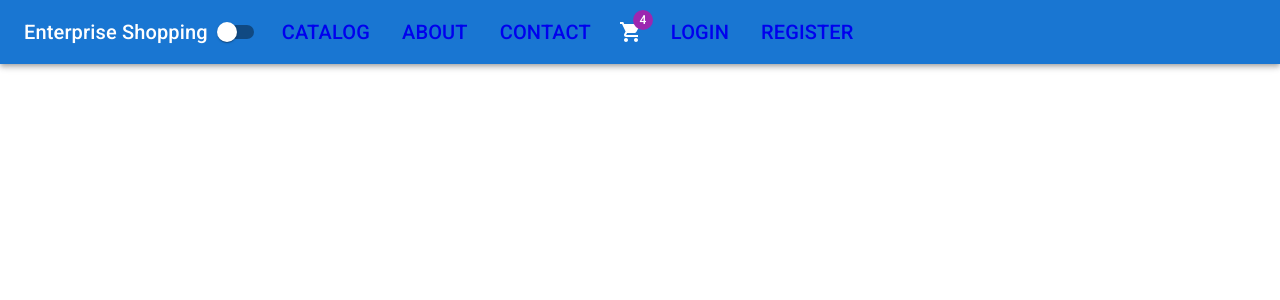
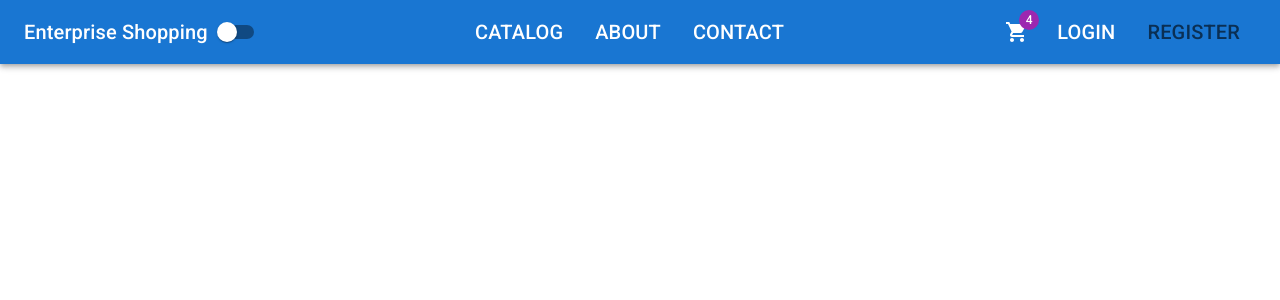
Before and after one commit to LourenceQ/E-Commerce_React_.Net_Redux, a React (Create React App) app in the folder client/: page /register in a window 1280 px wide. Shown: the top 300 px of the page. Built offline with nearby package versions, Linux system fonts and the light colour scheme.

Commit message:
implementando links de estilização em header

```diff
--- a/client/src/features/catalog/Header.tsx
+++ b/client/src/features/catalog/Header.tsx
@@ -2,6 +2,7 @@
 import {
   AppBar,
   Badge,
+  Box,
   IconButton,
   List,
   ListItem,
@@ -27,36 +28,40 @@
   { title: "register", path: "/register" },
 ];
 
+const navStyles = {
+  color: "inherit",
+  typography: "h6",
+  textDecoration: "none ",
+  "&:hover": { color: "grey.500" },
+  "&.active": { color: "text.secondary" },
+};
+
 export default function Header({ darkMode, handleThemeChange }: Props) {
   return (
     <AppBar position="static" sx={{ mb: 4 }}>
-      <Toolbar>
-        <Typography
-          variant="h6"
-          component={NavLink}
-          to="/"
-          sx={{ color: "inherit", textDecoration: "none" }}
+      <Toolbar
+        sx={{
+          display: "flex",
+          justifyContent: "space-between",
+          alingment: "center ",
+        }}
       >
+        <Box display="flex" alignItems="center">
+          <Typography variant="h6" component={NavLink} to="/" sx={navStyles}>
             Enterprise Shopping
           </Typography>
           <Switch checked={darkMode} onChange={handleThemeChange} />
+        </Box>
+
         <List sx={{ display: "flex" }}>
           {midLinks.map(({ title, path }) => (
-            <ListItem
-              component={NavLink}
-              to={path}
-              key={path}
-              sx={{
-                color: "inbherit",
-                typography: "h6",
-                "&:hover": { color: "secondary.main" },
-                "&.active": { color: "text.secondary" },
-              }}
-            >
+            <ListItem component={NavLink} to={path} key={path} sx={navStyles}>
               {title.toUpperCase()}
             </ListItem>
           ))}
         </List>
+
+        <Box display="flex" alignItems="center">
           <IconButton size="large" sx={{ color: "inherit" }}>
             <Badge badgeContent={4} color="secondary">
               <ShoppingCart />
@@ -64,16 +69,12 @@
           </IconButton>
           <List sx={{ display: "flex" }}>
             {rightLinks.map(({ title, path }) => (
-            <ListItem
-              component={NavLink}
-              to={path}
-              key={path}
-              sx={{ color: "inbherit", typography: "h6" }}
-            >
+              <ListItem component={NavLink} to={path} key={path} sx={navStyles}>
                 {title.toUpperCase()}
               </ListItem>
             ))}
           </List>
+        </Box>
       </Toolbar>
     </AppBar>
   );
```
Lines whose indentation alone changed are shown as unchanged.
